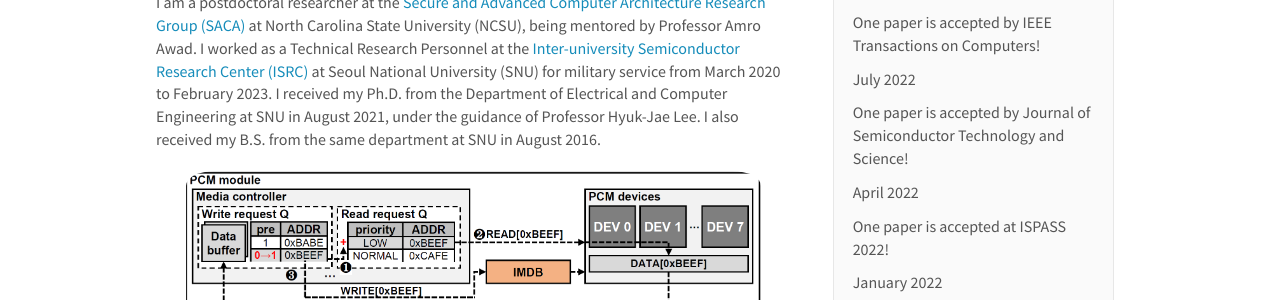
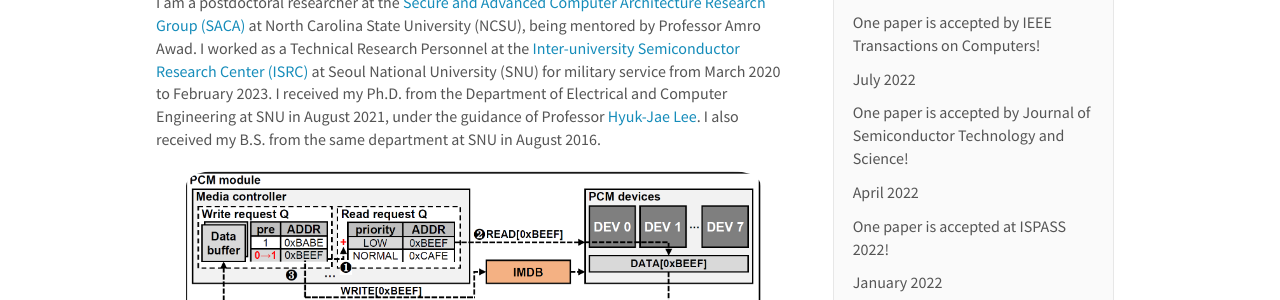
Before and after one commit to La-tale/sms.github.io, a Jekyll site: the page built from _pages/home.md, in a window 1280 px wide and 1157 px high. Shown: the part 157-457 px from the top of the window. Built offline with Jekyll 4.4.1, drawn with Linux system fonts in a browser that asks for light colours; nearby versions of some CDN libraries; part of the change alters nothing that is shown.

Commit message:
update bio

```diff
--- a/_pages/home.md
+++ b/_pages/home.md
@@ -8,7 +8,7 @@ permalink: /
 
 # Biography
 
-I am a postdoctoral researcher at the [Secure and Advanced Computer Architecture Research Group (SACA)](https://sacagroup.github.io) at North Carolina State University (NCSU), being mentored by Professor Amro Awad. I worked as a Technical Research Personnel at the [Inter-university Semiconductor Research Center (ISRC)](https://isrc.snu.ac.kr/english/htm) at Seoul National University (SNU) for military service from March 2020 to February 2023. I received my Ph.D. from the Department of Electrical and Computer Engineering at SNU in August 2021, under the guidance of Professor Hyuk-Jae Lee. I also received my B.S. from the same department at SNU in August 2016.
+I am a postdoctoral researcher at the [Secure and Advanced Computer Architecture Research Group (SACA)](https://sacagroup.github.io) at North Carolina State University (NCSU), being mentored by Professor Amro Awad. I worked as a Technical Research Personnel at the [Inter-university Semiconductor Research Center (ISRC)](https://isrc.snu.ac.kr) at Seoul National University (SNU) for military service from March 2020 to February 2023. I received my Ph.D. from the Department of Electrical and Computer Engineering at SNU in August 2021, under the guidance of Professor [Hyuk-Jae Lee](https://capp.snu.ac.kr). I also received my B.S. from the same department at SNU in August 2016.
 
 
 <div markdown="0" id="carousel" class="carousel slide" data-ride="carousel" data-interval="4000" data-pause="hover" >
```
Also changed, not shown: 1 other file.
